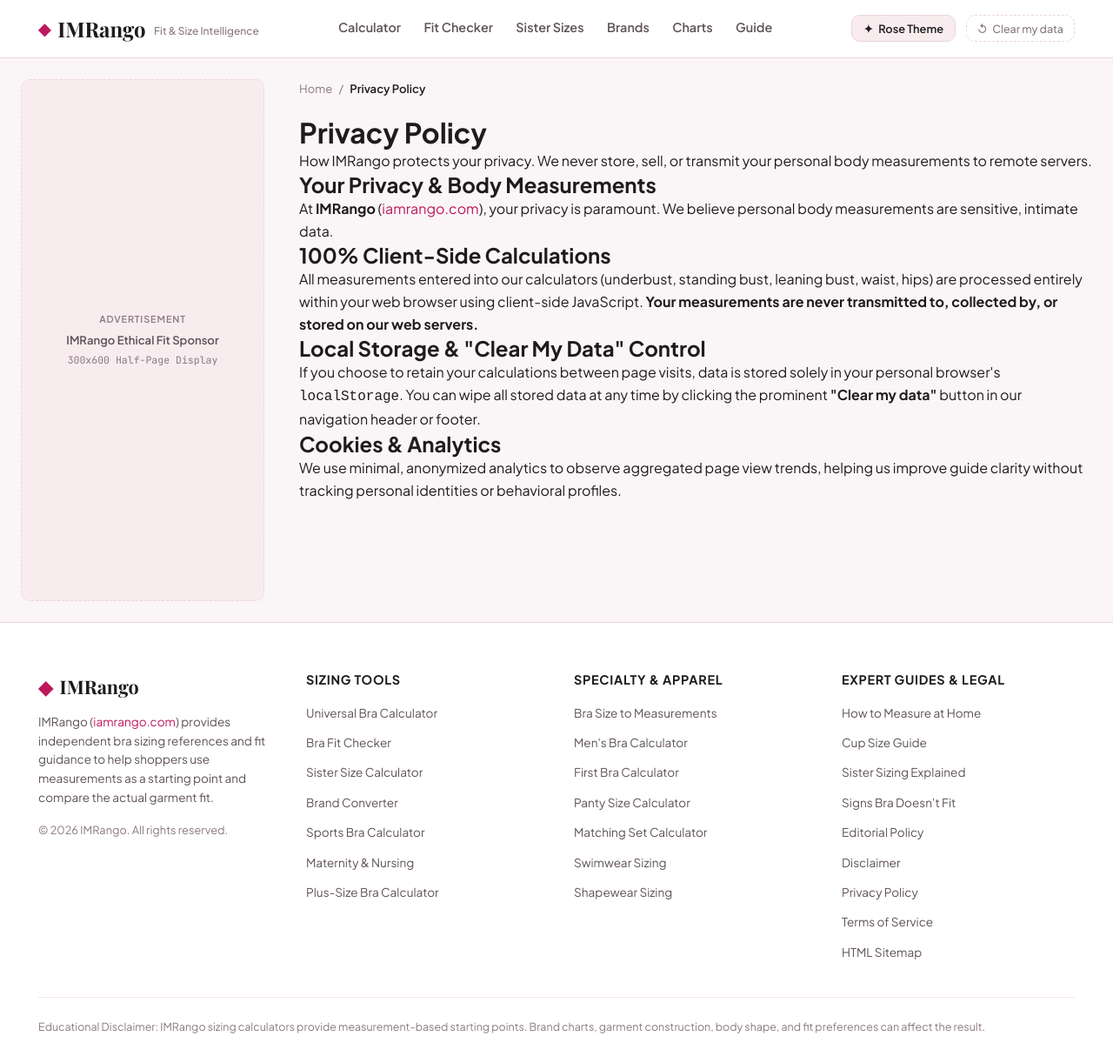
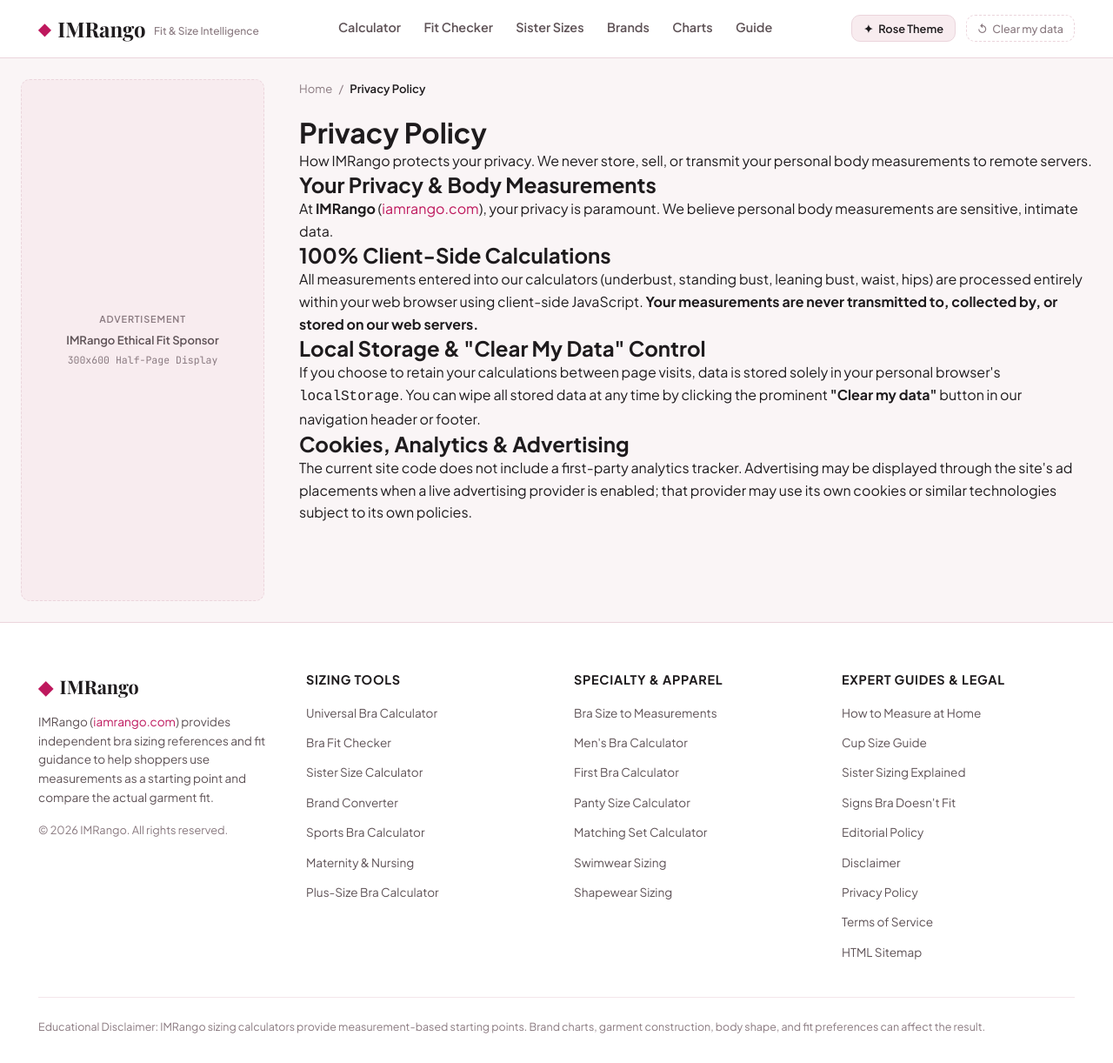
Before and after one commit to sharpedge74-cmyk/Bra-Size-Pro, a Jekyll site: the page built from _pages/privacy-policy.html, in a window 1280 px wide and 1222 px high. Shown: the whole window at 87% size. Built offline with Jekyll 4.4.1, drawn with Linux system fonts in a browser that asks for light colours; some web fonts are replaced.

Commit message:
Align privacy policy with actual site behavior

```diff
--- a/_pages/privacy-policy.html
+++ b/_pages/privacy-policy.html
@@ -21,7 +21,5 @@
   If you choose to retain your calculations between page visits, data is stored solely in your personal browser's <code>localStorage</code>. You can wipe all stored data at any time by clicking the prominent <strong>"Clear my data"</strong> button in our navigation header or footer.
 </p>
 
-<h2>Cookies & Analytics</h2>
-<p>
-  We use minimal, anonymized analytics to observe aggregated page view trends, helping us improve guide clarity without tracking personal identities or behavioral profiles.
-</p>
+<h2>Cookies, Analytics & Advertising</h2>
+<p>The current site code does not include a first-party analytics tracker. Advertising may be displayed through the site's ad placements when a live advertising provider is enabled; that provider may use its own cookies or similar technologies subject to its own policies.</p>
```
